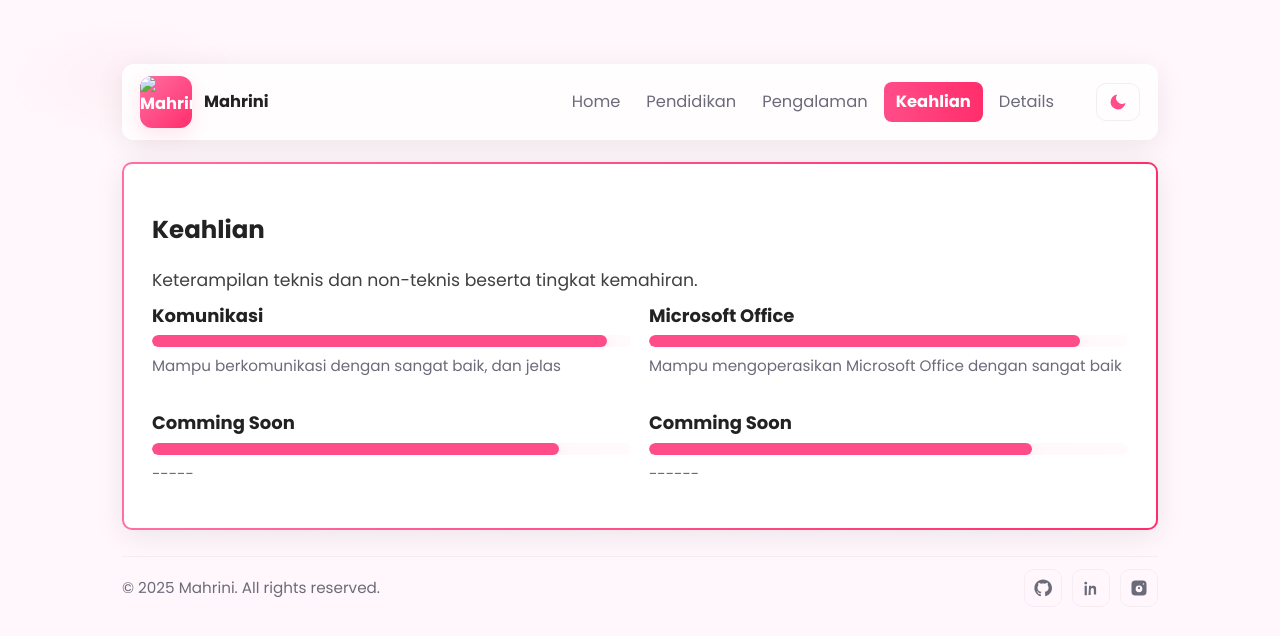
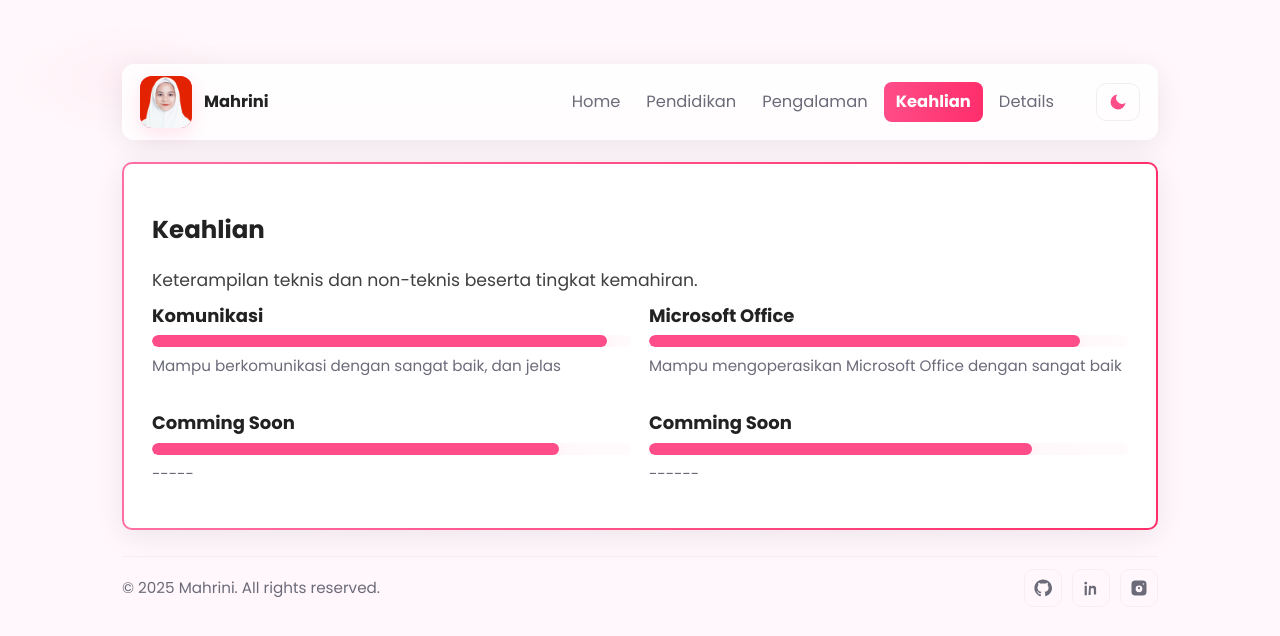
Before and after one commit to maskuari/Biodata-Mahrinii, a plain HTML site: page skills.html in a window 1280 px wide. Drawn offline with Linux system fonts and the light colour scheme.

Commit message:
Update skills.html

```diff
--- a/skills.html
+++ b/skills.html
@@ -11,7 +11,7 @@
 <body>
   <div class="container">
     <header class="site-header">
-  <div class="brand"><div class="logo"><img src="assets/Mahrini.jpg" alt="Mahrini"></div><div class="name">Mahrini</div></div>
+  <div class="brand"><div class="logo"><img src="css/assets/Mahrini.jpg" alt="Mahrini"></div><div class="name">Mahrini</div></div>
       <nav class="nav">
         <a href="index.html">Home</a>
         <a href="education.html">Pendidikan</a>
@@ -74,4 +74,5 @@
 
   <script src="js/script.js"></script>
 </body>
+
 </html>
```
